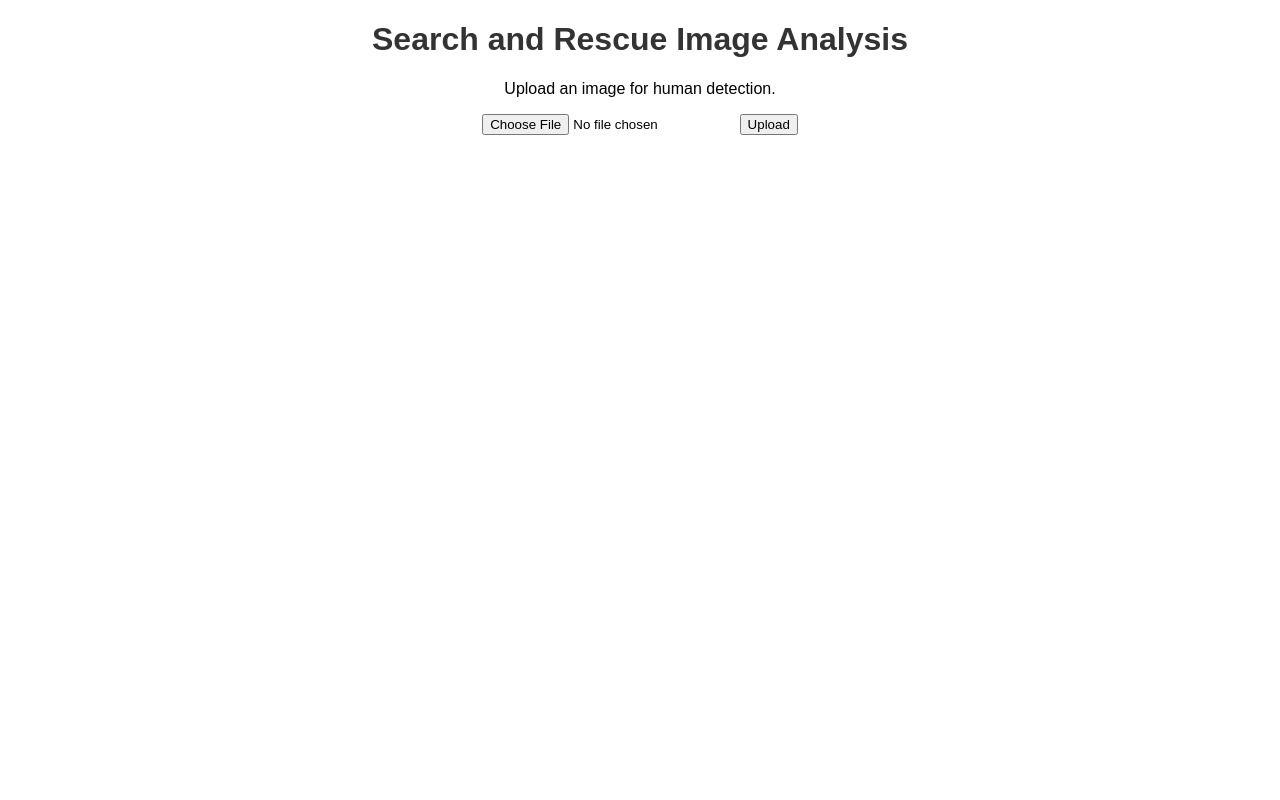
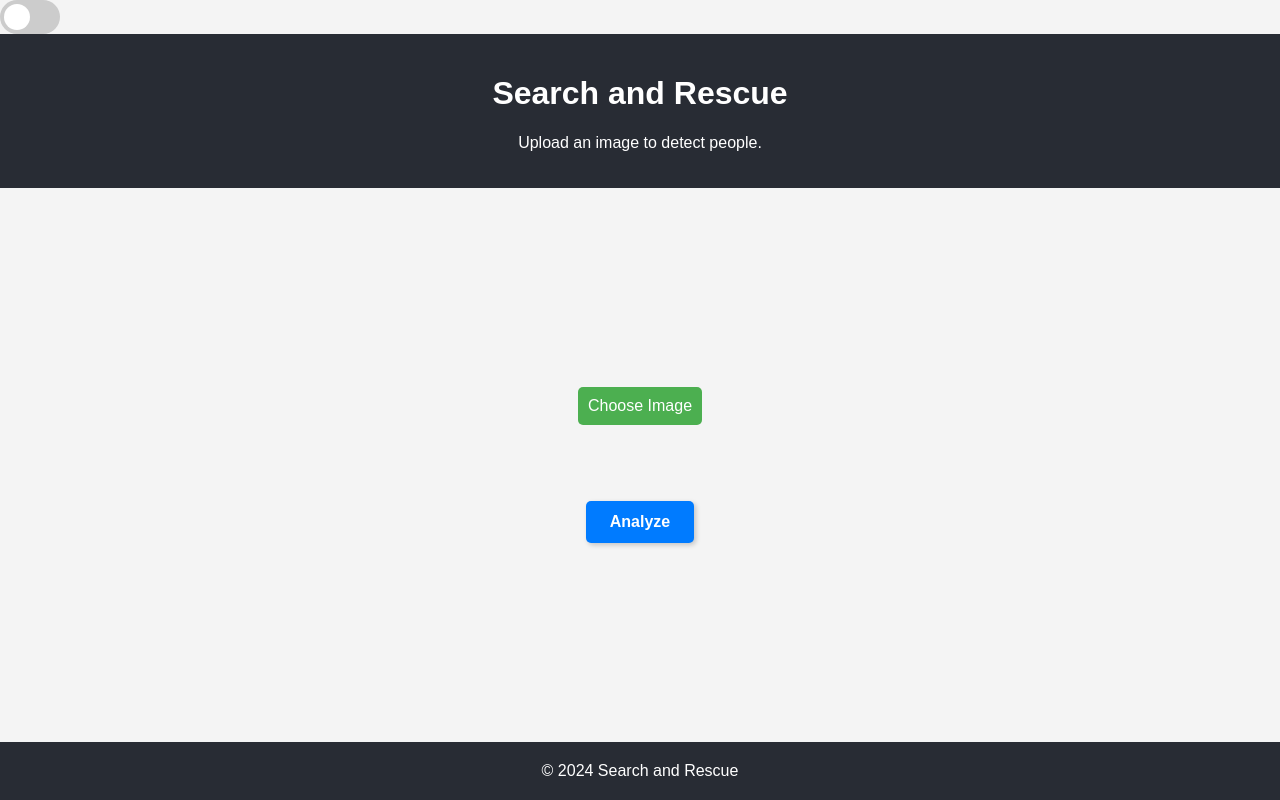
Before and after one commit to PiyushBagde/SAR, a Flask app: page / in a window 1280 px wide. Run offline with Flask 3, Linux system fonts and the light colour scheme.

Commit message:
add image inferencing

```diff
--- a/app.py
+++ b/app.py
@@ -1,10 +1,14 @@
-from flask import Flask, render_template, request, send_from_directory, redirect, url_for
+from flask import Flask, render_template, request, send_from_directory, redirect, url_for, jsonify
 from ultralytics import YOLO
 import os
+import uuid
+import time
 
 app = Flask(__name__)
-MODEL_PATH = 'model/model.pt'
-model = YOLO(MODEL_PATH)
+
+# Model and Upload Folder Setup
+MODEL_PATH = 'model/model.pt'  # Update with your model path
+model = YOLO(MODEL_PATH)  # Load the YOLO model
 
 UPLOAD_FOLDER = 'uploads'
 os.makedirs(UPLOAD_FOLDER, exist_ok=True)
@@ -13,7 +17,7 @@ app.config['UPLOAD_FOLDER'] = UPLOAD_FOLDER
 
 @app.route('/', methods=['GET', 'POST'])
 def index():
-    if request.method == "POST":
+    if request.method == 'POST':
         if 'file' not in request.files:
             return render_template('index.html', error="No file part")
 
@@ -22,18 +26,25 @@ def index():
             return render_template('index.html', error="No selected file")
 
         if file:
+            # Generate unique filenames
             filename = file.filename
-            filepath = os.path.join(app.config['UPLOAD_FOLDER'], filename)
+            extension = os.path.splitext(filename)[1]  # Get file extension
+            original_filename = str(uuid.uuid4()) + extension
+            filepath = os.path.join(app.config['UPLOAD_FOLDER'], original_filename)
             file.save(filepath)
 
-            results = model(filepath, conf=0.7)
+            # --- Perform YOLOv8 inference ---
+            results = model(filepath, conf=0.5)
 
-            annotated_filename = 'annotated_' + filename
+            # Save annotated image with unique filename
+            annotated_filename = "annotated_" + original_filename
             annotated_image_path = os.path.join(app.config['UPLOAD_FOLDER'], annotated_filename)
-            results[0].save(annotated_image_path)
+            results[0].save(annotated_image_path)  # Save the first annotated image
+            # -------------------------------
 
+            # Redirect to the results page
             return redirect(url_for('show_results',
-                                    original_image_name=filename,
+                                    original_image_name=original_filename,
                                     annotated_image_name=annotated_filename))
 
     return render_template('index.html')
--- /dev/null
+++ b/static/dark.js
@@ -0,0 +1,15 @@
+// Dark Mode Toggle (in darkmode.js)
+const darkModeToggle = document.getElementById('dark-mode-toggle');
+if (darkModeToggle) {
+    darkModeToggle.addEventListener('change', function() {
+        document.body.classList.toggle('dark-mode');
+        localStorage.setItem('darkMode', this.checked);
+    });
+
+    // Set dark mode on page load based on user preference
+    const isDarkMode = localStorage.getItem('darkMode') === 'true';
+    if (isDarkMode) {
+        document.body.classList.add('dark-mode');
+        darkModeToggle.checked = true;
+    }
+}
--- /dev/null
+++ b/static/script.js
@@ -0,0 +1,70 @@
+// Image Preview and File Handling
+document.getElementById('file-upload').addEventListener('change', function(event) {
+    const file = event.target.files[0];
+    if (file) {
+        const reader = new FileReader();
+
+        reader.onload = function(e) {
+            const previewContainer = document.getElementById('image-preview-container');
+            if (previewContainer) { //check if container exists
+                previewContainer.style.display = 'block';
+                previewContainer.innerHTML = `<img id="image-preview" src="${e.target.result}" alt="Preview">`;
+            }
+
+
+
+            const uploadButton = document.querySelector('.upload-button');
+            if (uploadButton) { //check if label exists
+                    uploadButton.style.display = 'none';
+
+            }
+
+
+            const inputField=document.getElementById('file-upload')
+
+            if (inputField) { //check if label exists
+                const fakepath = inputField.value;
+                const filename = fakepath.split("\\").pop();
+                inputField.nextElementSibling.textContent=filename
+
+            }
+
+
+
+            // Progress bar animation (replace with your actual progress updates)
+
+            const progressBar = document.getElementById('progress-bar');
+            if (progressBar) { //check if progress bar exists
+                progressBar.style.display = 'block';
+                let width = 0;
+
+                const interval = setInterval(() => {
+                    width += 10;
+
+                    progressBar.value = width;
+
+                    if (width >= 100) {
+                        clearInterval(interval);
+
+
+                    }
+                }, 100);
+
+
+
+            }
+
+        };
+
+        reader.readAsDataURL(file);
+    }
+});
+
+
+
+
+
+
+// Add any other page-specific JavaScript here (e.g., for results.html)
+
+// Example: Displaying bounding box information, etc.
--- a/static/style.css
+++ b/static/style.css
@@ -1,56 +1,317 @@
+/* Basic Styles */
 body {
-    font-family: sans-serif;
-    margin: 20px;
+    font-family: 'Arial', sans-serif;
+    background-color: #f4f4f4;
+    color: #333;
+    margin: 0;
+    padding: 0;
+    display: flex;
+    flex-direction: column;
+    min-height: 100vh;
 }
 
-h1 {
-    text-align: center;
-    color: #333;
+header, main, footer {
+    padding: 20px;
 }
 
-p {
+header {
+    background-color: #282c34;
+    color: white;
     text-align: center;
 }
 
-form {
-    text-align: center;
-    margin-bottom: 20px;
+main {
+    flex: 1;
+    display: flex;
+    flex-direction: column;
+    align-items: center;
+    justify-content: center;
 }
 
-/* ... other styles ... */
+footer {
+    background-color: #282c34;
+    color: white;
+    text-align: center;
+    margin-top: auto; /* Push footer to bottom */
+}
 
+a, button {
+    padding: 10px 20px;
+    background-color: #007bff;
+    color: white;
+    border: none;
+    border-radius: 5px;
+    cursor: pointer;
+    text-decoration: none;
+    margin: 5px; /* Add some space between buttons */
+}
+
+/* Image Container Styles */
 .image-container {
     display: flex;
-    align-items: center; /* Vertically align the image wrappers */
+    align-items: flex-start;
     justify-content: center;
     margin-top: 20px;
-    width: 100%; /* Take full width */
-    overflow: hidden;      /* Hide any overflow */
+    width: 90%;
+    max-width: 1400px;
+    margin-left: auto;
+    margin-right: auto;
+    overflow: hidden;
 }
 
 .image-wrapper {
-    width: 50%; /* Each image takes half the width */
-    overflow: hidden;  /* Hide overflow within each wrapper */
+    width: calc(50% - 10px);
+    overflow: hidden;
     display: flex;
-    justify-content: center; /* Center image horizontally within wrapper */
-    align-items: center;      /* Center image vertically within wrapper */
+    justify-content: center;
+    align-items: flex-start;
+    border: 1px solid #ddd;
+    box-shadow: 2px 2px 5px rgba(0, 0, 0, 0.1);
+}
+
+.vertical-line {
+    border-left: 2px dashed #ccc;
+    height: 100%;
+    margin: 0 20px;
+    align-self: stretch;
+}
+
+img {
+    max-width: 100%;
+    max-height: 600px;
     height: auto;
+    display: block;
+}
+
+input[type="submit"] {
+    padding: 12px 24px;          /* Increased padding */
+    font-size: 16px;             /* Larger font size */
+    font-weight: bold;           /* Bold text */
+    background-color: #007bff; /* Primary blue color */
+    color: white;
+    border: none;
+    border-radius: 5px;        /* Slightly rounded corners */
+    cursor: pointer;
+    transition: background-color 0.3s ease; /* Smooth transition on hover */
+    margin-top: 20px;       /* Space above the button */
+    box-shadow: 2px 2px 5px rgba(0, 0, 0, 0.2); /* Subtle shadow */
+}
+
+input[type="submit"]:hover {
+    background-color: #0056b3; /* Darker blue on hover */
+}
+
+a, button {  /* Style both <a> and <button> elements */
+    padding: 10px 20px;
+    background-color: #4CAF50;  /* Green background color */
+    color: white;
+    border: none;
+    border-radius: 5px;
+    cursor: pointer;
+    text-decoration: none;
+    margin: 5px;
+    transition: background-color 0.3s ease; /* Add hover transition */
+    font-weight:500;
+
+}
+
+
+a:hover, button:hover { /* Hover styles for both */
+    background-color: #45a049; /* Darker green on hover */
+}
+
+#image-preview-container {
+    margin-bottom: 20px;
+    text-align: center;
+    max-width: 500px;
+}
+
+#image-preview {
+    max-width: 100%;
+    height: auto;
+    display: block;
+}
+
+/* File Upload Styles */
+.upload-button {
+    padding: 10px;
+    background-color: #4CAF50;
+    color: white;
+    border: none;
+    border-radius: 5px;
+    cursor: pointer;
+    display: inline-block;
+}
+
+#file-upload {
+    display: none;
+}
+
+form {
+    display: flex;
+    flex-direction: column;
+    align-items: center;
+    width: fit-content;  /* Prevent form from stretching full width */
+}
+
+.upload-button:hover,
+input[type="submit"]:hover {
+    background-color: #45a049; /* Slightly darker green on hover */
+
+}
+
+/* Progress Bar Styles */
+#progress-bar {
+    width: 0%;
+    height: 10px;
+    background-color: #4CAF50;
+    transition: width 0.5s ease-in-out;
+    border-radius: 5px;
+    margin-bottom: 10px;
+}
+
+/* Responsive Design */
+@media (max-width: 768px) {
+    .image-container {
+        flex-direction: column;
+    }
+    .image-wrapper {
+        width: 100%;
+        margin-bottom: 20px;
+    }
+    .vertical-line {
+        display: none;
+    }
 }
 
 
 
-.vertical-line {
-    border-left: 2px dashed #000000;
-    height: 100%; /* Make the line the same height as the images */
-    margin: 0 20px; /* Adjust spacing as needed */
-    align-self: stretch; /* Make vertical line stretch to match image height */
+
+/* Light mode variables (default) */
+:root {
+    --bg-color: #f4f4f4;
+    --text-color: #333;
+    --header-bg: #282c34;
+    --footer-bg: #282c34;
+    --button-bg: #007bff;
+    --border-color: #ddd;
+}
+
+/* Dark mode variables */
+body.dark-mode {
+    --bg-color: #333;   /* Dark background */
+    --text-color: #eee;  /* Light text */
+    --header-bg: #111;  /* Darker header */
+    --footer-bg: #111;  /* Darker footer */
+    --button-bg: #555;  /* Darker button */
+    --border-color: #666; /* Darker border */
+}
+
+
+
+
+/* ... (rest of your styles) ... */
+body {
+    background-color: var(--bg-color);
+    color: var(--text-color);
+    /* ... other body styles */
+}
+
+header {
+    background-color: var(--header-bg);
+    color: white; /* Header text always white */
+    /* ... other header styles */
 
 }
 
-img {
-    max-width: 100%;  /* Image scales to fit within its wrapper */
-    max-height: 600px; /* Set a maximum height as needed */
-    height: auto;
-    display: block; /* Prevent small space below images */
+
+
+
+footer {
+    background-color: var(--footer-bg);
+    color: white;   /* Footer text always white */
+    /* ... other footer styles */
 
 }
+
+a, button {
+
+    background-color: var(--button-bg);
+    color: white; /* Button text always white */
+    /* ... other button styles */
+
+}
+
+
+
+.image-wrapper {
+
+    border: 1px solid var(--border-color);
+    /* ... other image wrapper styles */
+}
+
+/* Toggle Switch Styles */
+
+
+/* The switch - the box around the slider */
+.switch {
+  position: relative;
+  display: inline-block;
+  width: 60px;
+  height: 34px;
+}
+
+/* Hide default HTML checkbox */
+.switch input {
+  opacity: 0;
+  width: 0;
+  height: 0;
+}
+
+/* The slider */
+.slider {
+  position: absolute;
+  cursor: pointer;
+  top: 0;
+  left: 0;
+  right: 0;
+  bottom: 0;
+  background-color: #ccc;
+  -webkit-transition: .4s;
+  transition: .4s;
+}
+
+.slider:before {
+  position: absolute;
+  content: "";
+  height: 26px;
+  width: 26px;
+  left: 4px;
+  bottom: 4px;
+  background-color: white;
+  -webkit-transition: .4s;
+  transition: .4s;
+}
+
+input:checked + .slider {
+  background-color: #2196F3; /* Toggle switch color */
+}
+
+input:focus + .slider {
+  box-shadow: 0 0 1px #2196F3; /* Toggle focus effect (optional) */
+}
+
+input:checked + .slider:before {
+  -webkit-transform: translateX(26px);
+  -ms-transform: translateX(26px);
+  transform: translateX(26px);
+}
+
+/* Rounded sliders */
+.slider.round {
+  border-radius: 34px;
+}
+
+.slider.round:before {
+  border-radius: 50%;
+}
--- a/templates/index.html
+++ b/templates/index.html
@@ -5,18 +5,36 @@
     <link rel="stylesheet" href="{{ url_for('static', filename='style.css') }}">
 </head>
 <body>
-    <h1>Search and Rescue Image Analysis</h1>
-    <p>Upload an image for human detection.</p>
 
-    {% if error %}
-        <p style="color: red;">{{ error }}</p>
-    {% endif %}
+<label class="switch">
+<input type="checkbox" id="dark-mode-toggle">
+<span class="slider round"></span>
+</label>
+    <header>
+        <h1>Search and Rescue</h1>
+        <p>Upload an image to detect people.</p>
+    </header>
 
-    <form method="POST" enctype="multipart/form-data">
-        <input type="file" name="file">
-        <input type="submit" value="Upload">
-    </form>
+    <main>
+        {% if error %}
+            <p style="color: red;">{{ error }}</p>
+        {% endif %}
+        <form method="POST" enctype="multipart/form-data">
+            <input type="file" name="file" id="file-upload" accept="image/*">
+            <label for="file-upload" class="upload-button">Choose Image</label> <br>
+            <div id="image-preview-container" style="display: none;">  </div>
+            <progress id="progress-bar" value="0" max="100"></progress><br>
 
+            <input type="submit" value="Analyze">
+        </form>
 
+    </main>
+
+    <footer>
+        © 2024 Search and Rescue
+    </footer>
+
+    <script src="{{ url_for('static', filename='script.js') }}"></script>
+<script src="{{ url_for('static', filename='dark.js') }}"></script>
 </body>
 </html>
```
Also changed, not shown: templates/results.html (+17 -4 lines).
